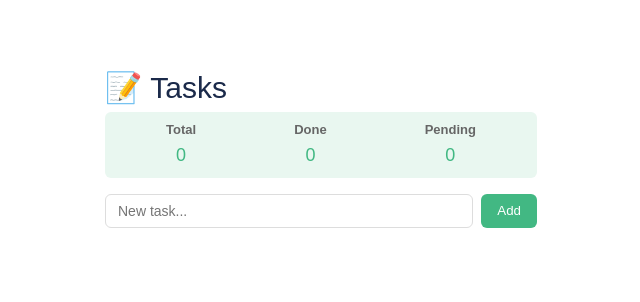
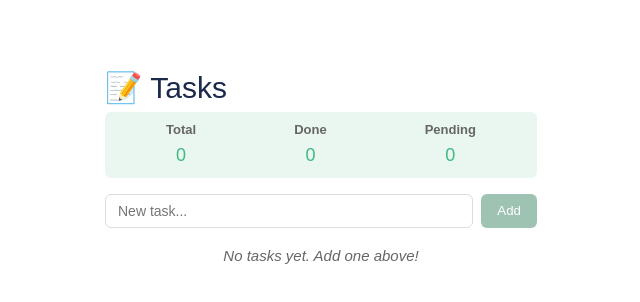
Before and after one commit to sisonjcs/SISON_JANELLE_CASSANDRA_FRONTEND, a Vue app: page /task-list in a window 1280 px wide. Shown: the top 302 px of the page, without its empty margins (319-959 px from the left). Built offline with nearby package versions, Linux system fonts and the light colour scheme; the HTML template or start-up script is replaced by a standard one.

Commit message:
feat: add button disables when task name is empty

```diff
--- a/package.json
+++ b/package.json
@@ -27,7 +27,7 @@
     "prettier-eslint": "^17.0.1",
     "typescript": "~6.0.0",
     "vite": "^8.0.8",
-    "vite-plugin-vue-devtools": "^8.1.1",
+    "vite-plugin-vue-devtools": "^8.1.3",
     "vue-eslint-parser": "^8.3.0",
     "vue-tsc": "^3.2.6"
   },
--- a/src/views/day4/TaskListView.vue
+++ b/src/views/day4/TaskListView.vue
@@ -54,7 +54,7 @@ function handleAdd() {
 
     <div class="input-row">
       <input v-model="newTaskName" placeholder="New task..." @keyup.enter="handleAdd" />
-      <button @click="handleAdd">Add</button>
+      <button @click="handleAdd" :disabled="!newTaskName.trim()">Add</button>
     </div>
 
     <!-- TODO 7: Render the task list using tasks from the store -->
@@ -79,11 +79,20 @@ function handleAdd() {
         </button>
       </li>
     </ul>
+    <p v-show="tasks.length === 0">
+      No tasks yet. Add one above!
+    </p>
   </div>
 </template>
 
 <style scoped>
 .task-view { max-width: 480px; margin: 40px auto; padding: 24px; font-family: Arial, sans-serif; }
+
+.task-view p {
+    text-align: center;
+    font-style: italic;
+    color: #666;
+}
 h1 { color: #1B2A4A; }
 /* .stats { font-size: 13px; color: #555; padding: 8px 12px; background: #e9f7f0; border-radius: 6px; margin-bottom: 16px; } */
 .stats {
@@ -115,6 +124,14 @@ h1 { color: #1B2A4A; }
 .input-row { display: flex; gap: 8px; margin-bottom: 16px; }
 .input-row input { flex: 1; padding: 8px 12px; border: 1px solid #ddd; border-radius: 6px; font-size: 14px; }
 .input-row button { padding: 8px 16px; background: #42B883; color: white; border: none; border-radius: 6px; cursor: pointer; }
+.input-row button:hover {
+  background: #399D70;
+}
+
+.input-row button:disabled {
+  background: #619d829c;
+  cursor: not-allowed;
+}
 .task-list { list-style: none; padding: 0; margin: 0; }
 .task-list li { display: flex; align-items: center; gap: 10px; padding: 10px 12px; background: white; border-radius: 6px; margin-bottom: 8px; border: 1px solid #eee; }
 .task-list li span { flex: 1; font-size: 14px; }
```
Also changed, not shown: 1 other file (tests, documents, lock files or other folders).
